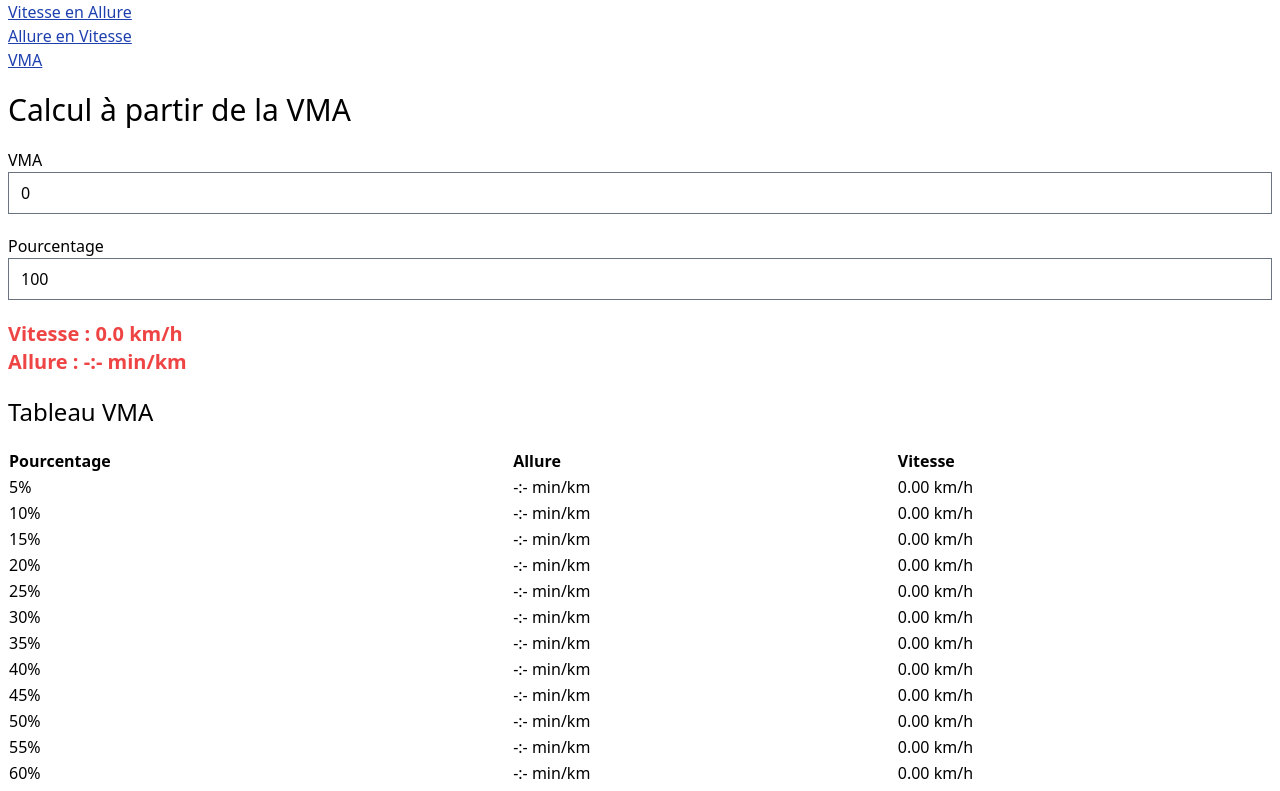
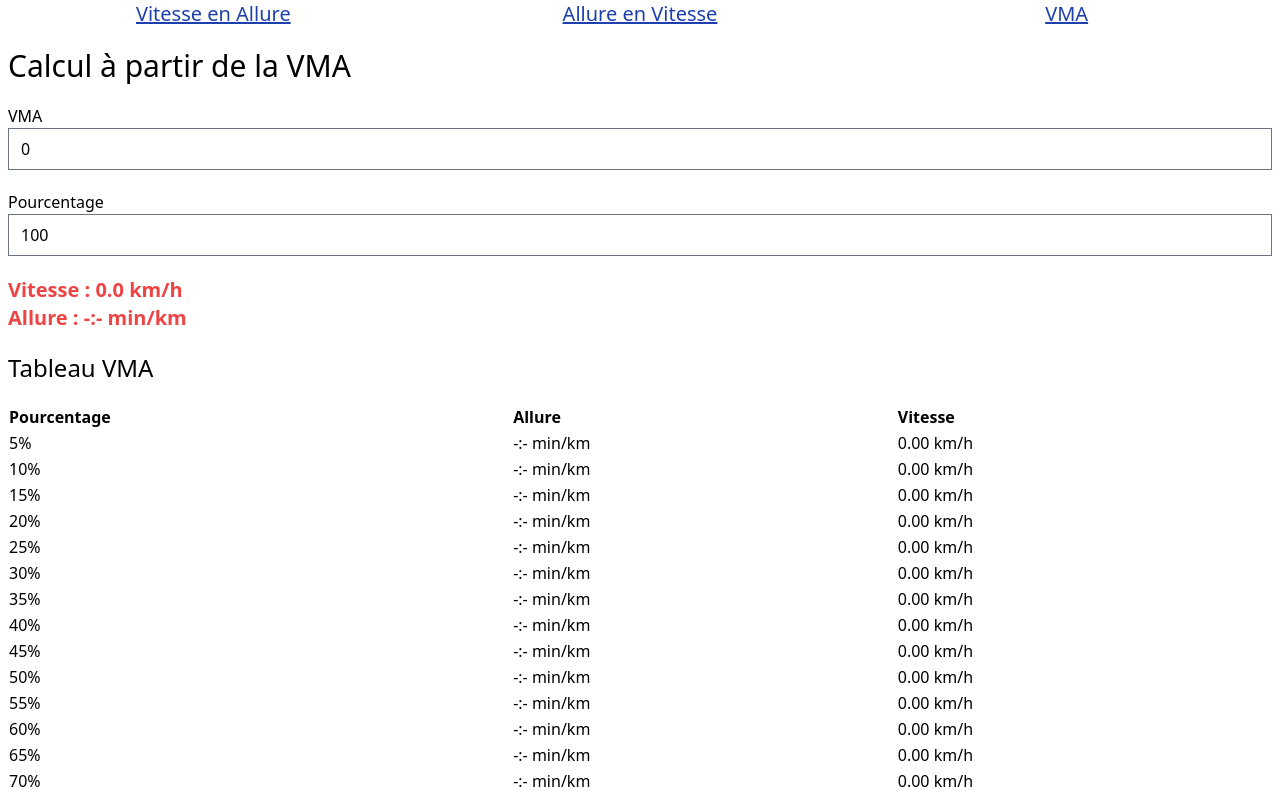
Before and after one commit to Ryltarrr/running-converter, a SvelteKit app: page /vma in a window 1280 px wide. Shown: the top 791 px of the page. Built offline with nearby package versions, Linux system fonts and the light colour scheme.

Commit message:
better header

```diff
--- a/src/routes/+layout.svelte
+++ b/src/routes/+layout.svelte
@@ -4,12 +4,12 @@
 </script>
 
 <div class="mx-2">
-	<nav>
-		<ul>
-			<li><a class="text-blue-800 underline" href="/">Vitesse en Allure</a></li>
-			<li><a class="text-blue-800 underline" href="/speed-to-pace">Allure en Vitesse</a></li>
-			<li><a class="text-blue-800 underline" href="/vma">VMA</a></li>
-		</ul>
+	<nav class="grid">
+		<div class="grid grid-cols-3 gap-4 text-center">
+			<a class="text-xl text-blue-800 underline" href="/">Vitesse en Allure</a>
+			<a class="text-xl text-blue-800 underline" href="/speed-to-pace">Allure en Vitesse</a>
+			<a class="text-xl text-blue-800 underline" href="/vma">VMA</a>
+		</div>
 	</nav>
 	<div>
 		{@render children()}
```
